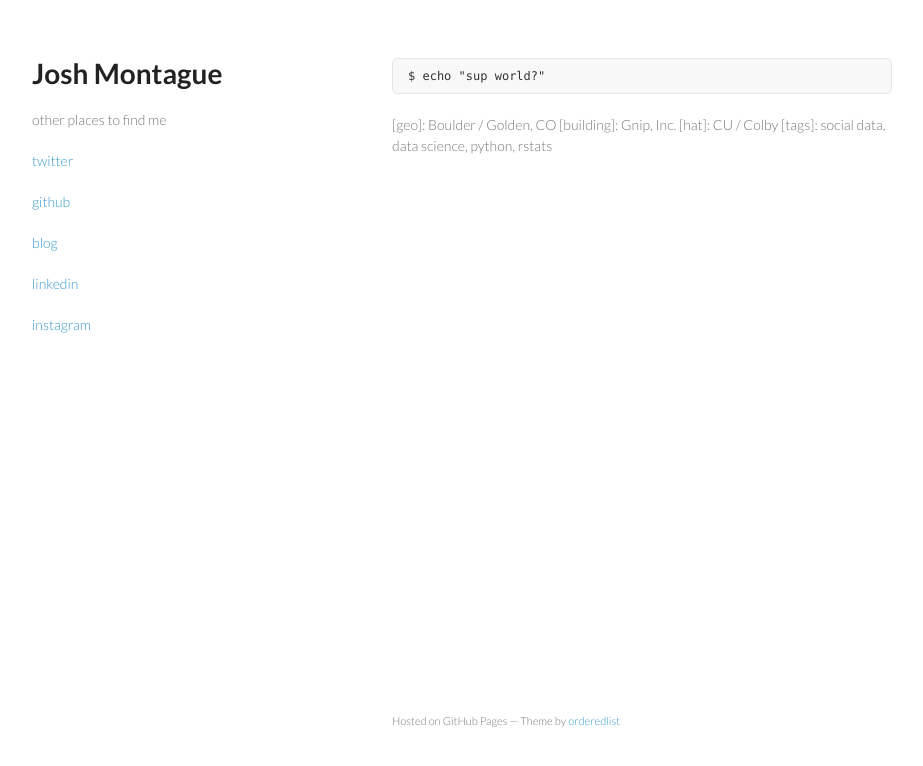
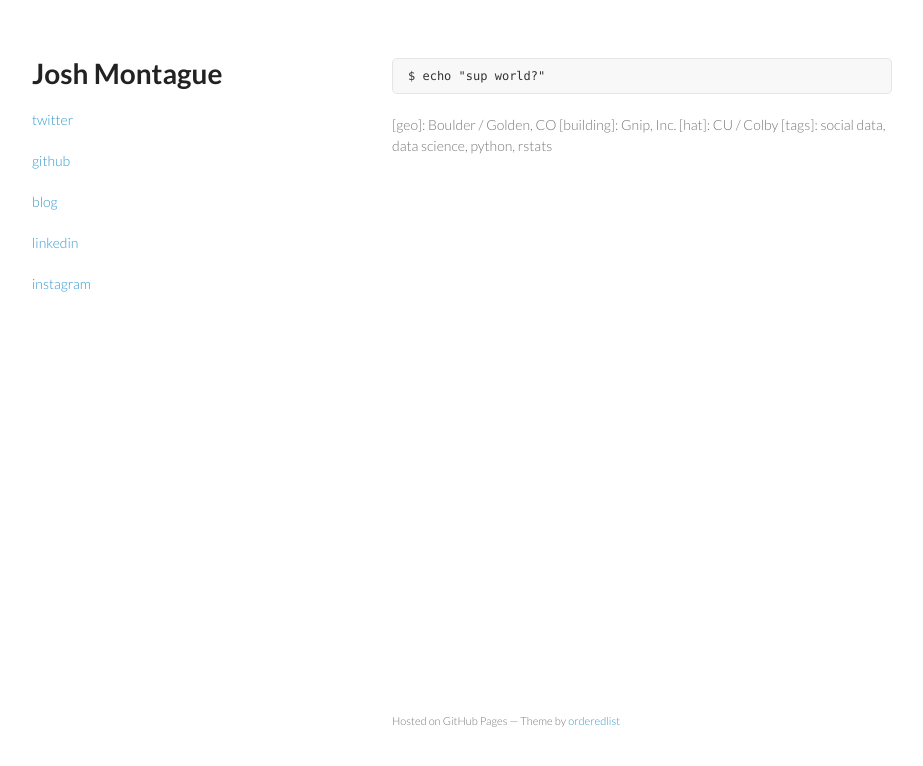
Before and after one commit to jrmontag/jrmontag.github.io, a plain HTML site: page index.html in a window 1280 px wide. Shown: the whole page, without its empty margins (178-1101 px from the left). Drawn offline with Linux system fonts and the light colour scheme.

```diff
--- a/index.html
+++ b/index.html
@@ -16,7 +16,6 @@
     <div class="wrapper">
       <header>
         <h1>Josh Montague</h1>
-        <p>other places to find me</p>
 
         <p class="view"><a href="https://twitter.com/jrmontag">twitter</a></p>
         <p class="view"><a href="https://github.com/jrmontag">github</a></p>
@@ -32,8 +31,11 @@
 </code></pre>
 
 [geo]: Boulder / Golden, CO
+
 [building]: Gnip, Inc.
+
 [hat]: CU / Colby
+
 [tags]: social data, data science, python, rstats
 
 
```
